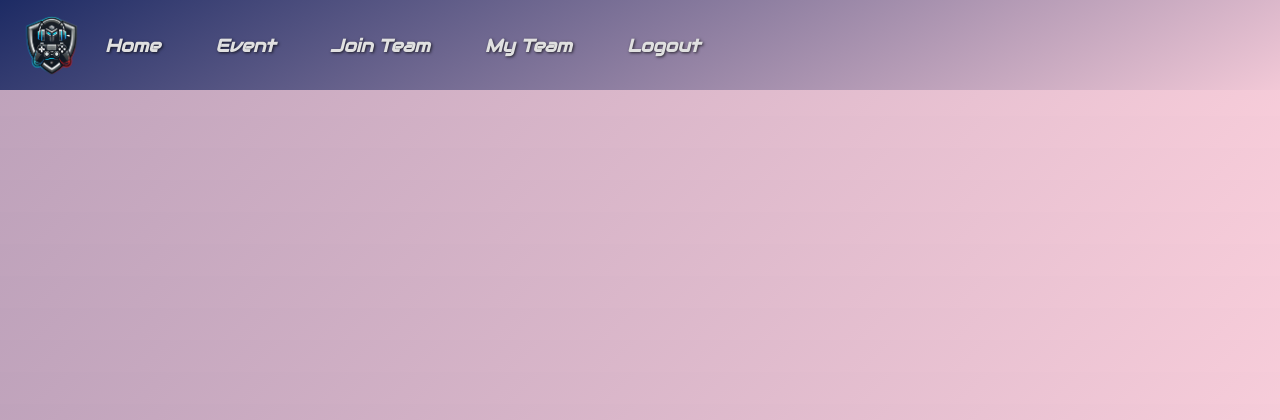
After one commit to salmann17/E-Sport-Web, a PHP site: page /backendMember/dbmyteam.php in a window 1280 px wide. The commit adds this page. Shown: the top 420 px of the page. Run offline with PHP 8.4, Linux system fonts and the light colour scheme; data that the repository does not hold is empty.

Commit message:
update href dbmyteam.php

```diff
--- a/DashboardMember.php
+++ b/DashboardMember.php
@@ -48,7 +48,7 @@ while ($row = $result->fetch_assoc()) {
             <li><a href="DashboardMember.php">Home</a></li>
             <li><a href="backendMember/dbevent.php">Event</a></li>
             <li><a href="backendMember/dbjointeam.php?idmember=<?php echo $idmember; ?>">Join Team</a></li>
-            <li><a href="backendMember/dbevent.php">My Team</a></li>
+            <li><a href="backendMember/dbmyteam.php?idmember=<?php echo $idmember; ?>">My Team</a></li>
             <li><a href="backendMember/member/dblogout.php">Logout</a></li>
         </ul>
     </nav>
--- a/backendMember/dbjointeam.php
+++ b/backendMember/dbjointeam.php
@@ -59,7 +59,7 @@ $total_pages = ceil($total_records / $limit);
             <li><a href="../DashboardMember.php">Home</a></li>
             <li><a href="dbevent.php">Event</a></li>
             <li><a href="dbjointeam.php">Join Team</a></li>
-            <li><a href="member/dblogout.php">My Team</a></li>
+            <li><a href="member/dbmyteam.php?">My Team</a></li>
             <li><a href="member/dblogout.php">Logout</a></li>
         </ul>
     </nav>
--- /dev/null
+++ b/backendMember/dbmyteam.php
@@ -0,0 +1,28 @@
+<!DOCTYPE html>
+<html lang="en">
+<head>
+    <meta charset="UTF-8">
+    <meta name="viewport" content="width=device-width, initial-scale=1.0">
+    <title>Join Team</title>
+    <link rel="stylesheet" href="css/navbar.css">
+    <link rel="stylesheet" href="css/dbmember.css">
+    <link rel="stylesheet" href="css/paging.css">
+    <link rel="stylesheet" href="css/card.css">
+    <link rel="icon" href="icon/logo.png" type="image/png">
+</head>
+<body>
+<nav class="navbar">
+        <div class="logo">
+            <img src="icon/logo.png" alt="esport-logo">
+        </div>
+        <ul class="nav-links">
+            <li><a href="../DashboardMember.php">Home</a></li>
+            <li><a href="dbevent.php">Event</a></li>
+            <li><a href="dbjointeam.php?idmember=<?php echo $idmember; ?>">Join Team</a></li>
+            <li><a href="member/dbmyteam.php?idmember=<?php echo $idmember; ?>">My Team</a></li>
+            <li><a href="member/dblogout.php">Logout</a></li>
+        </ul>
+    </nav>
+
+</body>
+</html>
```
